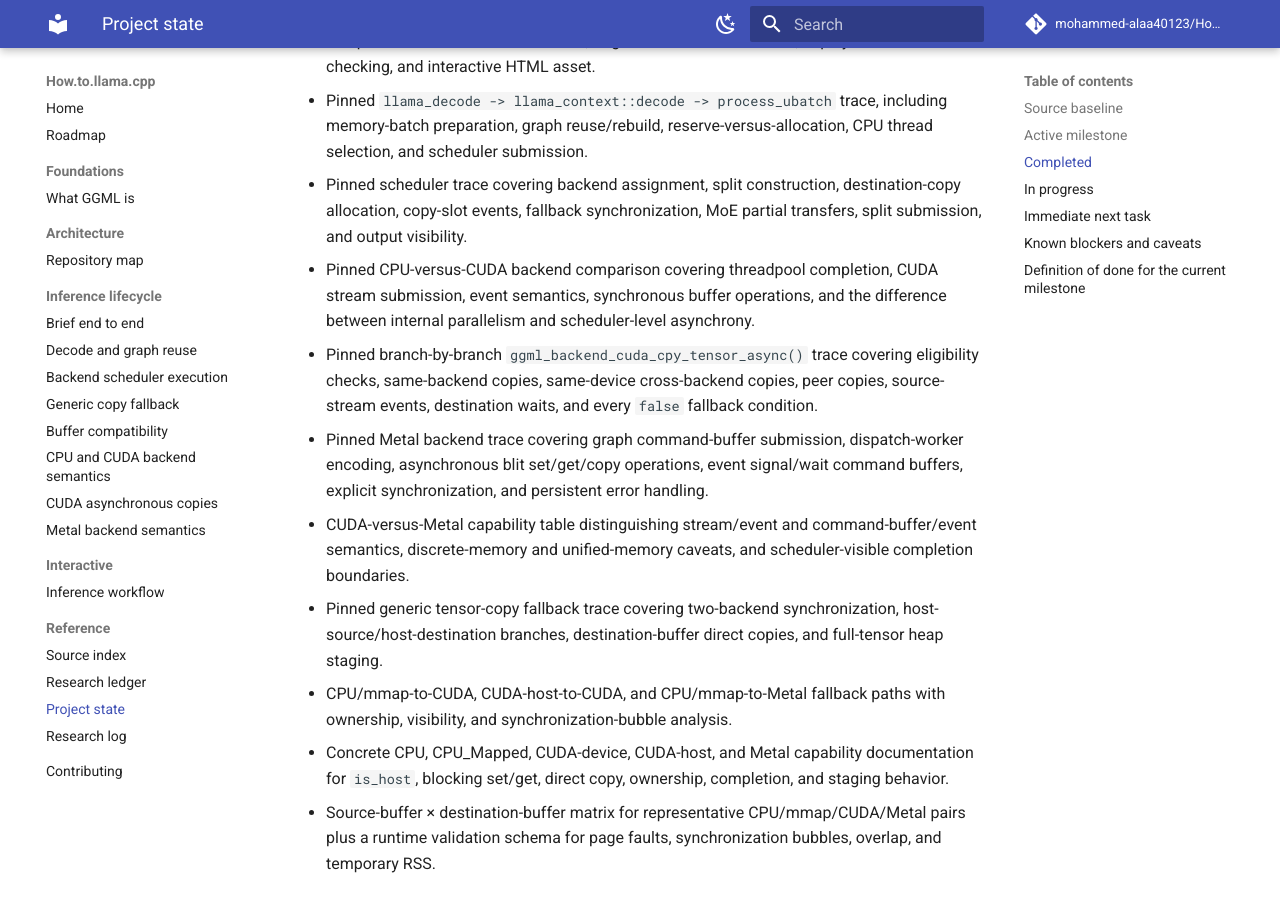
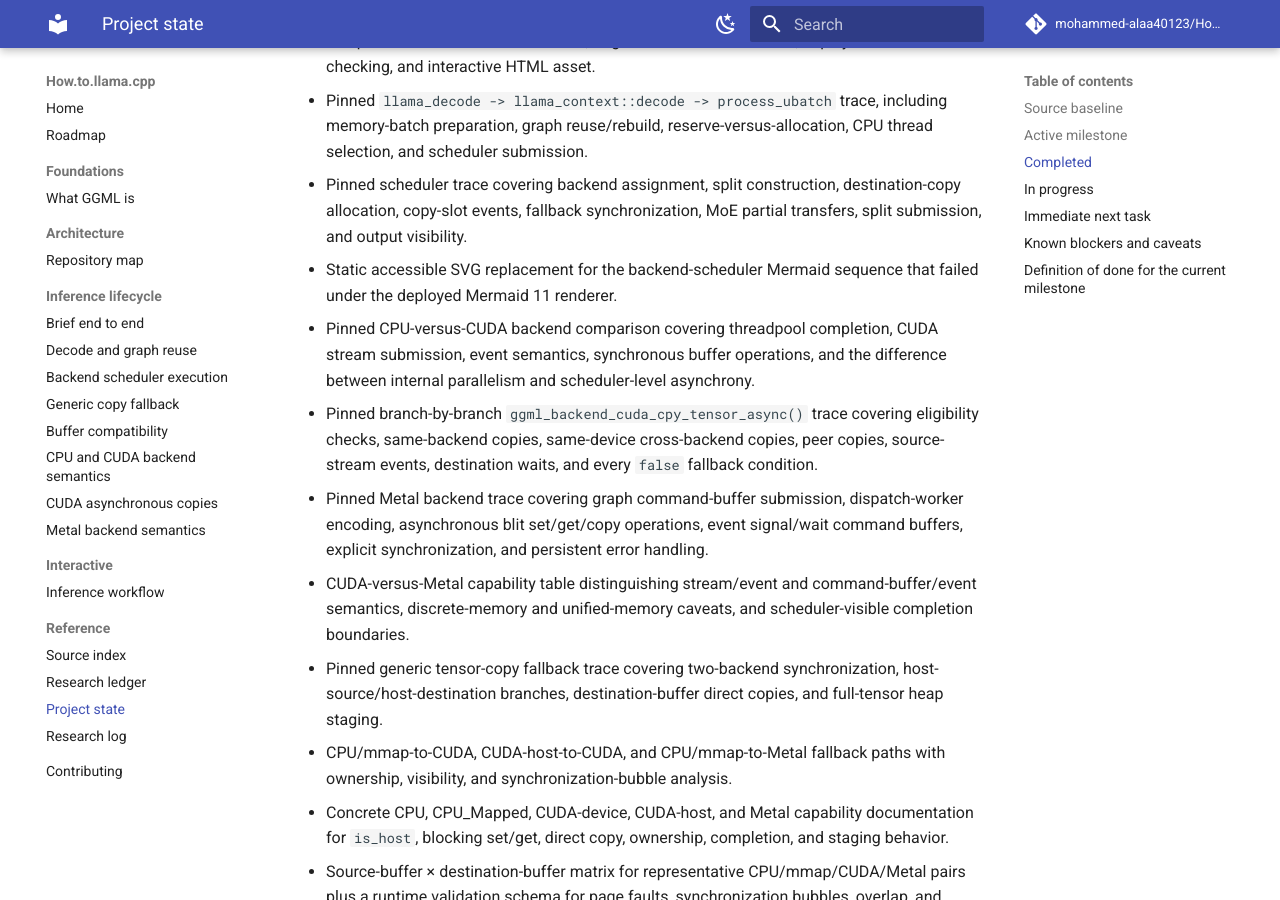
Before and after one commit to mohammed-alaa40123/How.to.llama.cpp, an MkDocs documentation site: the page built from docs/reference/project-state.md, in a window 1280 px wide and 900 px high, scrolled down 1056 px. Built offline with MkDocs 1.6.1 and Material for MkDocs 9.7.7, drawn with Linux system fonts in a browser that asks for light colours; comment, search, counter and statistics services are not loaded; some of the changed text lies outside the part shown.

Commit message:
docs: record scheduler figure repair in project state

```diff
--- a/docs/reference/project-state.md
+++ b/docs/reference/project-state.md
@@ -1,6 +1,6 @@
 # Project state
 
-_Last updated: 2026-07-12 08:52 Africa/Cairo_
+_Last updated: 2026-07-12 09:11 Africa/Cairo_
 
 This file is the compact checkpoint for scheduled and manual research runs. Read it after the root README and update it whenever a meaningful increment is completed.
 
@@ -30,6 +30,7 @@ Trace a minimal application from backend loading and model creation through cont
 - Independent strict documentation CI, Pages enablement detection, deployment health checking, and interactive HTML asset.
 - Pinned `llama_decode -> llama_context::decode -> process_ubatch` trace, including memory-batch preparation, graph reuse/rebuild, reserve-versus-allocation, CPU thread selection, and scheduler submission.
 - Pinned scheduler trace covering backend assignment, split construction, destination-copy allocation, copy-slot events, fallback synchronization, MoE partial transfers, split submission, and output visibility.
+- Static accessible SVG replacement for the backend-scheduler Mermaid sequence that failed under the deployed Mermaid 11 renderer.
 - Pinned CPU-versus-CUDA backend comparison covering threadpool completion, CUDA stream submission, event semantics, synchronous buffer operations, and the difference between internal parallelism and scheduler-level asynchrony.
 - Pinned branch-by-branch `ggml_backend_cuda_cpy_tensor_async()` trace covering eligibility checks, same-backend copies, same-device cross-backend copies, peer copies, source-stream events, destination waits, and every `false` fallback condition.
 - Pinned Metal backend trace covering graph command-buffer submission, dispatch-worker encoding, asynchronous blit set/get/copy operations, event signal/wait command buffers, explicit synchronization, and persistent error handling.
```
